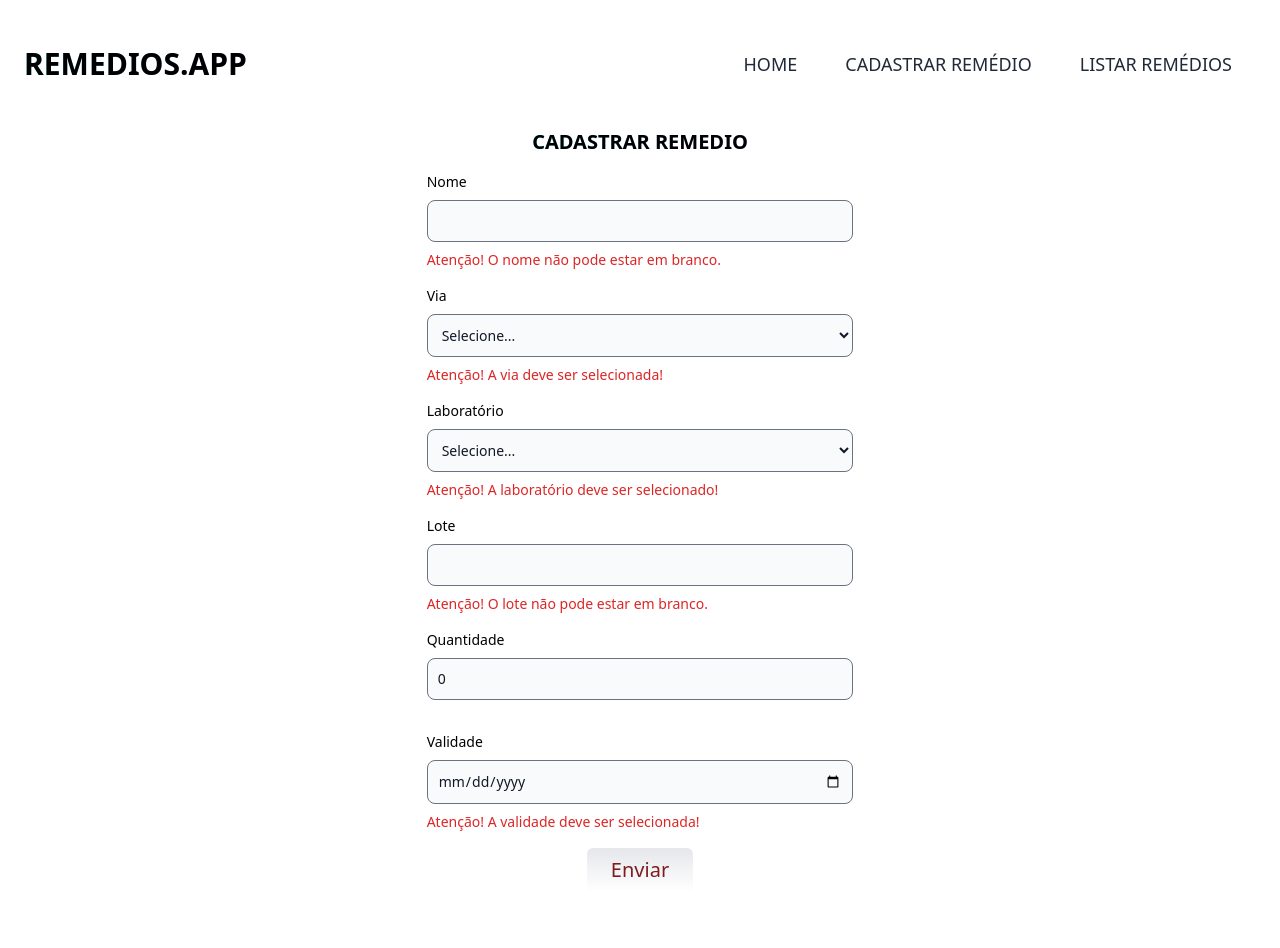
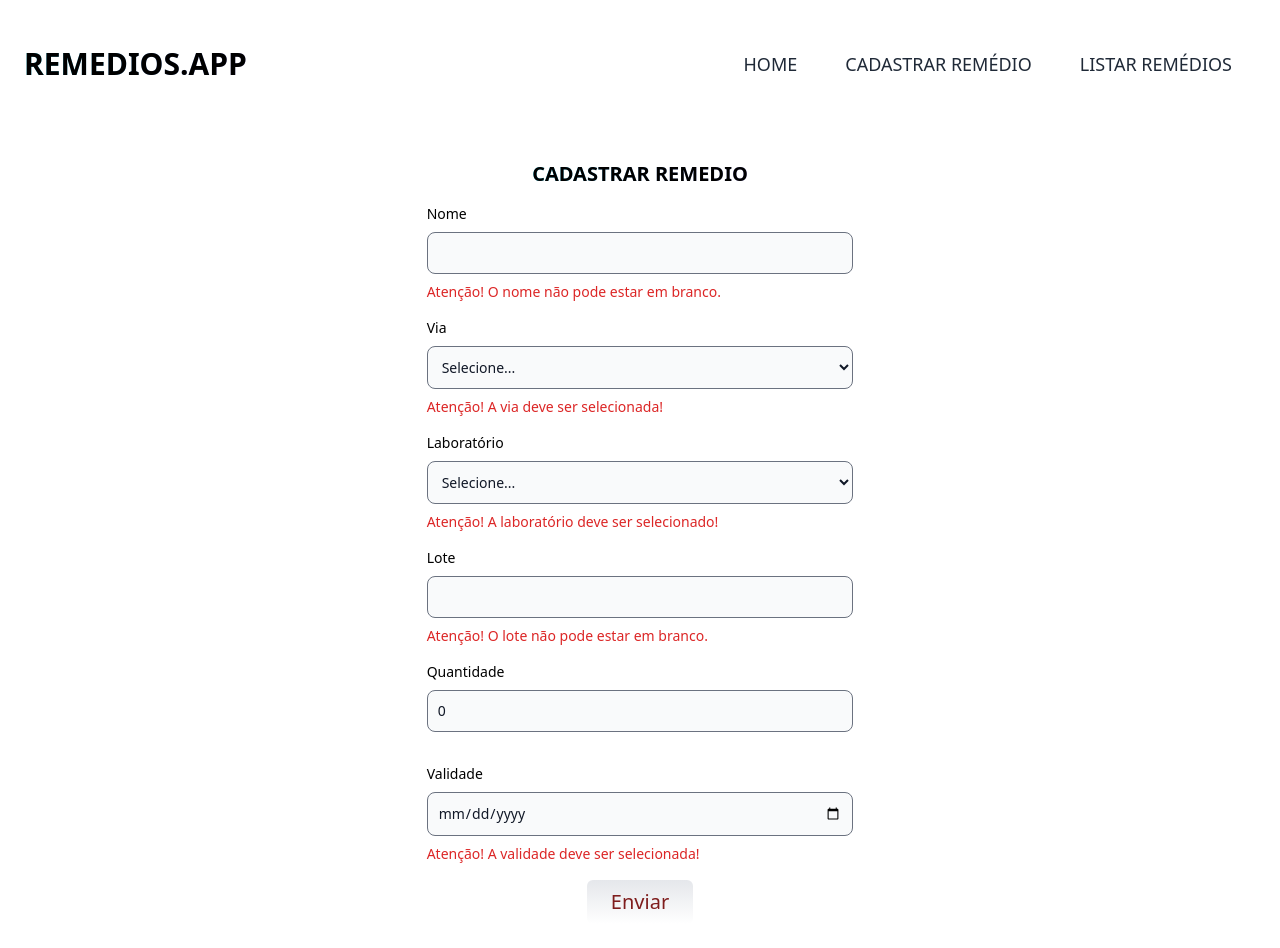
Before and after one commit to sprintcampus/remedio-front, a Next.js app: page /remedios/cadastrar in a window 1280 px wide. Shown: the top 948 px of the page. Before the commit the page ends 924 px from the top, so only its background shows below. Built offline with nearby package versions, Linux system fonts and the light colour scheme.

Commit message:
margem para menu

```diff
--- a/src/app/remedios/cadastrar/page.tsx
+++ b/src/app/remedios/cadastrar/page.tsx
@@ -201,6 +201,7 @@ export default function CadastrarRemedio() {
     return (
         <div className="flex flex-col w-full justify-center items-center">
             <h2 className="
+                mt-8
                 text-xl
                 uppercase
                 titulobg
```
